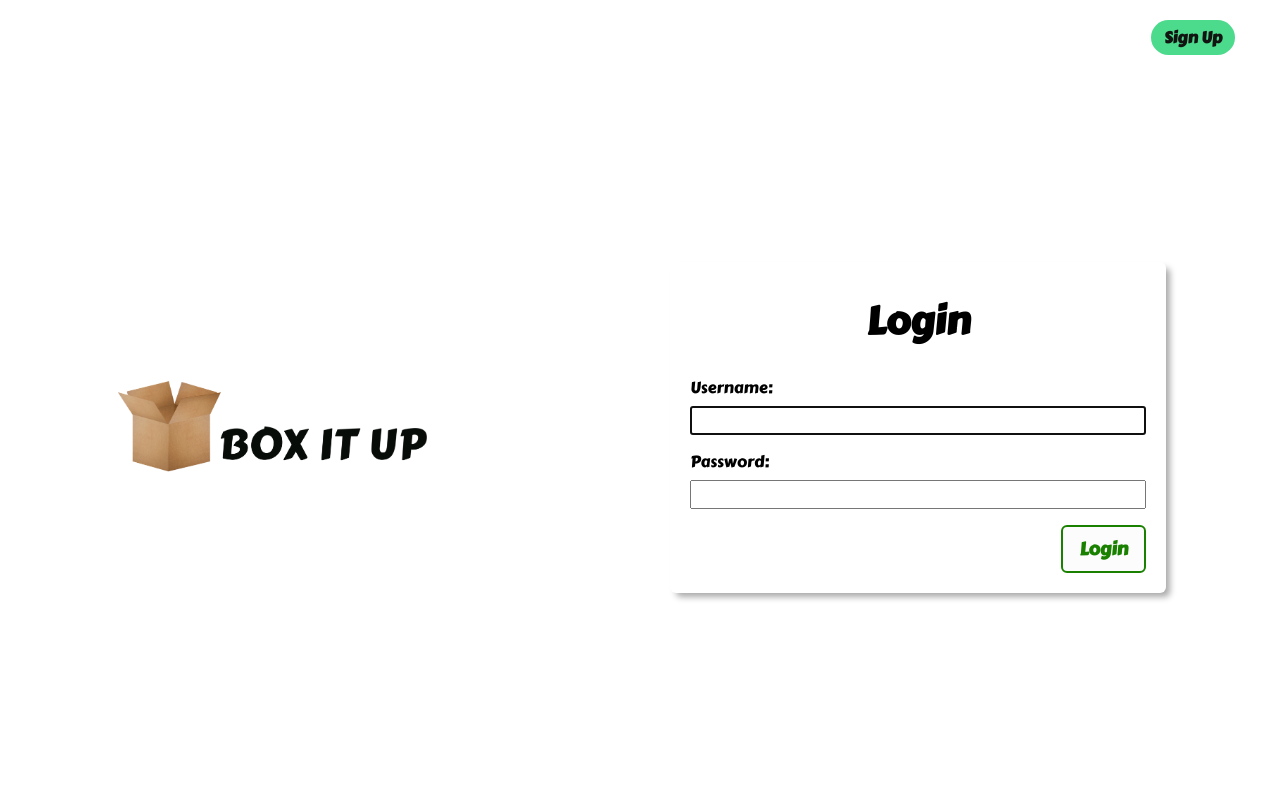
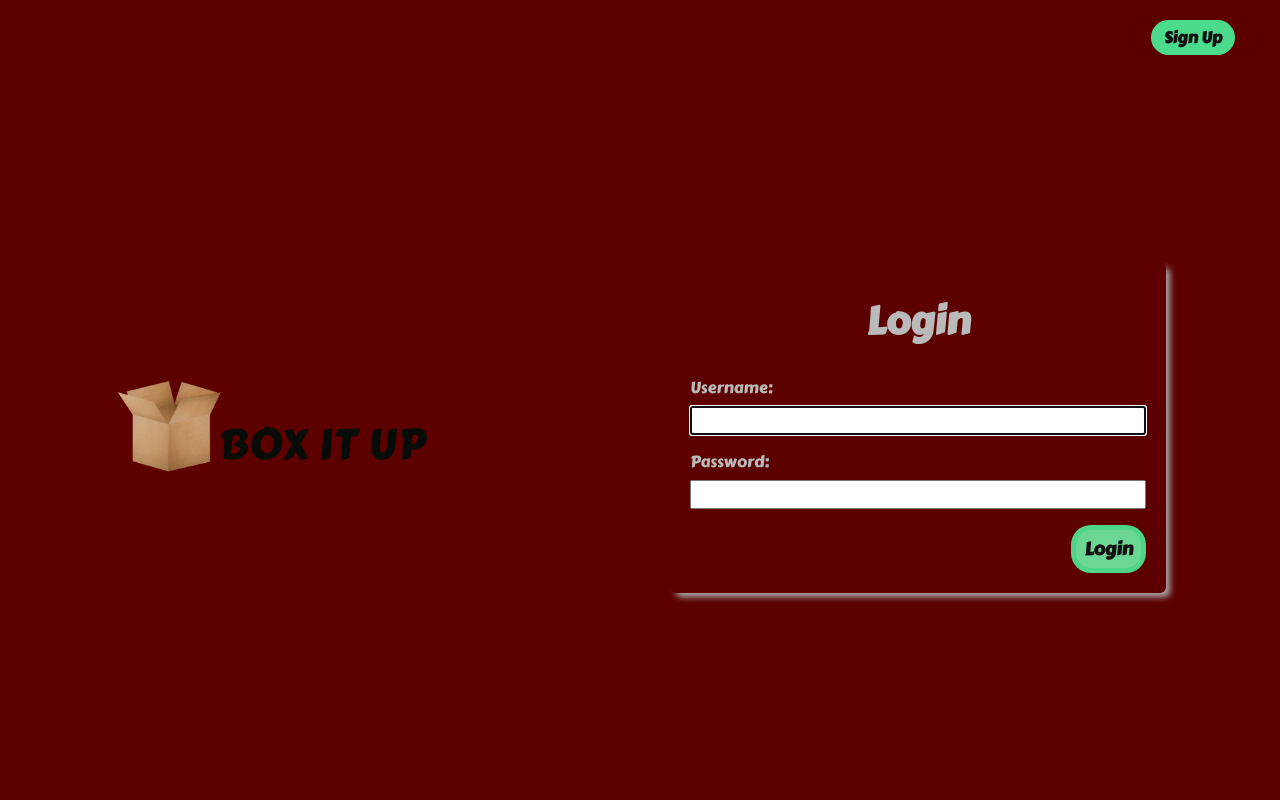
Before and after one commit to rhkearns/boxitup2, a Django app: page / in a window 1280 px wide. Run offline with Django 3.2, Linux system fonts and the light colour scheme.

Commit message:
color scheme test

```diff
--- a/main_app/static/css/base.css
+++ b/main_app/static/css/base.css
@@ -26,10 +26,15 @@
     'Ubuntu', 'Cantarell', 'Fira Sans', 'Droid Sans', 'Helvetica Neue',
     sans-serif;
   min-height: 100vh;
-  --nav-bg: rgb(76, 218, 140);
-  --text-color: rgb(17, 20, 17);
+  background-color: #5C0000;
+  color: #BABABA;
+  --nav-bg: #4cda8c;
+  --text-color: #BABABA;
+  --nav-text-color: rgb(20, 17, 20);
   --link-hover-color: rgb(16, 56, 158);
-  --button-bg: rgb(252, 252, 252);
+  /* --button-bg: rgb(252, 252, 252); */
+  --button-bg: rgba(112, 252, 175, 0.856);
+  --button-border: #4bd68ae1;
   --button-bg-hover: rgb(226, 226, 226);
   --submit: rgb(26, 128, 0);
   --warn: rgb(255, 102, 0);
@@ -73,11 +78,11 @@
   font-weight: 600;
   font-size: 16px;
   margin: 5px;
-  color: var(--text-color)
+  color: var(--nav-text-color)
 }
 
 nav a:hover {
-  color: green;
+  color: darkgreen;
 }
 
 nav ul {
@@ -114,9 +119,9 @@
 
 .btn {
   font-size: var(--font-l);
-  padding: 8px 16px;
-  border-radius: 6px;
-  border-width: 2px;
+  padding: 5px 8px;
+  border-radius: 20px;
+  border-width: 5px;
   border-style: solid;
   text-decoration: none;
   background-color: var(--button-bg);
@@ -132,28 +137,28 @@
 }
 
 .submit {
-  color: var(--submit);
-  border-color: var(--submit);
+  color: var(--nav-text-color);
+  border-color: var(--button-border);
 }
 
 .secondary {
-  color: var(--secondary);
-  border-color: var(--secondary);
+  color: var(--nav-text-color);
+  border-color: var(--nav-bg);
 }
 
 .warn {
-  color: var(--warn);
-  border-color: var(--warn);
+  color: var(--nav-text-color);
+  border-color: var(--nav-bg);
 }
 
 .danger {
-  color: var(--danger);
-  border-color: var(--danger);
+  color: var(--nav-text-color);
+  border-color: var(--nav-bg);
 }
 
 .close {
-  color: var(--close);
-  border-color: var(--close);
+  color: var(--nav-text-color);
+  border-color: var(--nav-bg);
 }
 
 .search {
```
Also changed, not shown: main_app/static/css/box-detail.css (+0 -7 lines).
